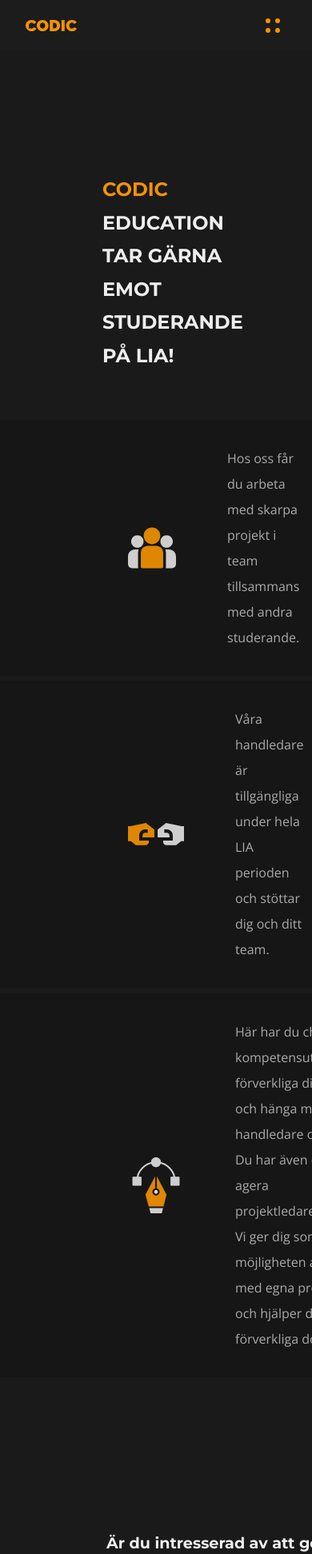
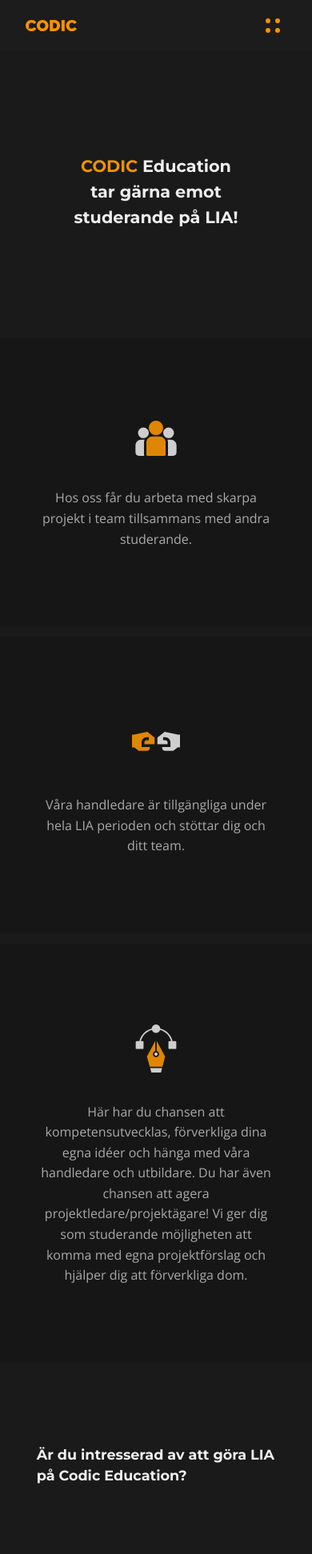
Before and after one commit to CodicEducation/CodicEdu-Website-vue, a Vue app: page /lia in a window 390 px wide. Shown: the top 1943 px of the page at 80% size. Built offline with nearby package versions, Linux system fonts and the light colour scheme; no server answers.

Commit message:
Update LIA.vue

```diff
--- a/src/views/LIA.vue
+++ b/src/views/LIA.vue
@@ -5,8 +5,9 @@
 
     <main>
       <h2>
-        <span> Codic </span> Education <br />
-        tar gärna emot studerande på LIA!
+        <span> Codic </span> Education <br class="mobile-only" />
+        tar gärna emot <br class="mobile-only" />
+        studerande på LIA!
       </h2>
 
       <section class="infoContainer">
@@ -44,10 +45,16 @@
           <img src="../assets/images/contactPersons/Arash Sajjady.png" alt="" />
           <article>
             <p>
-              - Skicka ditt CV till: Arash Sajjady <br />
-              Arash.Sajjady@codic.se
+              Skicka ditt CV till: Arash Sajjady <br />
+              - arash.Sajjady@codic.se
             </p>
-            <button class="cta">skicka mail</button>
+            <a
+              href="mailto:arash.Sajjady@codic.se?subject=LIA ansökan"
+              class="cta"
+              action="mailto:someone@example.com"
+            >
+              kontakta
+            </a>
           </article>
         </div>
       </section>
@@ -80,13 +87,13 @@ export default {
 
   h2 {
     color: #eee;
-    text-transform: uppercase;
     margin: 1.5rem 0rem;
     text-align: left;
     line-height: 2.6rem;
 
     span {
       color: $main-color;
+      text-transform: uppercase;
     }
   }
 
@@ -124,6 +131,7 @@ export default {
         img {
           padding-left: 8rem;
           opacity: 0.9;
+          transform: scale(0.86);
         }
 
         p {
@@ -136,7 +144,7 @@ export default {
     }
 
     .liaContact {
-      margin-top: 10rem;
+      margin: 10rem 0rem 6rem 0rem;
 
       h4 {
         font-size: 1.2rem;
@@ -149,6 +157,7 @@ export default {
 
         img {
           margin-right: 4rem;
+          transform: scale(0.8);
         }
 
         article {
@@ -158,9 +167,11 @@ export default {
             line-height: 2rem;
           }
 
-          button {
+          a {
+            display: block;
+            text-decoration: none;
             @include btn();
-            padding: 0.6rem 4rem;
+            padding: 0.5rem 3.5rem;
             margin: 1.5rem 0rem;
             cursor: pointer;
 
@@ -174,4 +185,75 @@ export default {
     }
   }
 }
+
+@media only screen and (max-width: 768px) {
+  .lia {
+    h2 {
+      align-self: center;
+      text-align: center;
+      font-size: 1.3rem;
+      line-height: 2rem;
+      margin: 6rem 0rem;
+    }
+    main {
+      padding: 2rem;
+
+      .infoContainer {
+        .liaInfo {
+          padding: 6rem 2rem;
+          margin: 0.4rem 0rem;
+          @include flex();
+
+          img {
+            padding-left: 0rem;
+            margin-bottom: 2rem;
+          }
+
+          p {
+            text-align: center;
+            margin: 0rem 1rem;
+            line-height: 1.6rem;
+          }
+        }
+      }
+
+      .liaContact {
+        width: 100%;
+        margin-top: 4rem;
+        @include flex();
+        justify-content: flex-start;
+
+        h4 {
+          font-size: 1.1rem;
+          text-align: left;
+          line-height: 1.6rem;
+          max-width: 25ch;
+        }
+
+        .contact-cont {
+          margin: 4rem 0rem;
+          width: 100%;
+          @include flex();
+
+          img {
+            margin-right: 0rem;
+            margin: 2rem 0rem;
+          }
+
+          article {
+            p {
+              text-align: left;
+              margin: 1rem 0rem;
+              line-height: 2rem;
+            }
+
+            button {
+              width: 100%;
+            }
+          }
+        }
+      }
+    }
+  }
+}
 </style>
```
